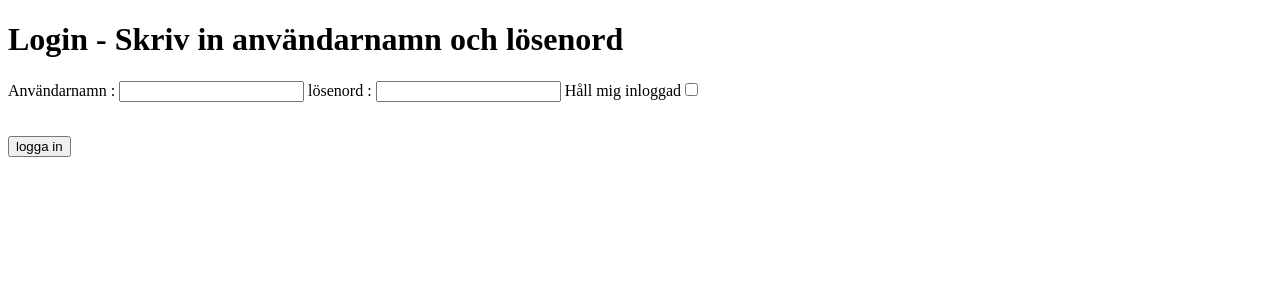
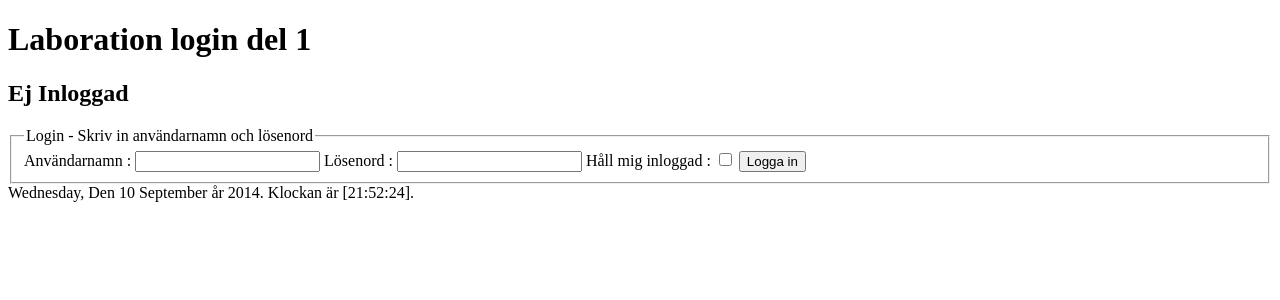
Before and after one commit to ss222yw/login-del-1, a PHP site: page / in a window 1280 px wide. Shown: the top 300 px of the page. Run offline with PHP 8.4, Linux system fonts and the light colour scheme.

Commit message:
dagens datum o tid visas på svenska!

```diff
--- a/PHP/index.php
+++ b/PHP/index.php
@@ -13,10 +13,15 @@ require_once("src/controller/login.php");
 
  $lgc -> getUsrInfo();
 
+$showMsg = $lgc -> showLoginMsg();
  //$lgc -> getPass();
 
 // $lgc -> getUsr();
 
+
  $view->echoHTML($htmlBody);
+ setlocale(LC_ALL, 'swedish');
+    echo ucwords(strftime('%A, den %d %B år %Y. Klockan är [%H:%M:%S].', time()));
+ //$view -> echoHTML($showMsg);
 
 ?>
--- a/PHP/session.php
+++ b/PHP/session.php
@@ -1,11 +1,34 @@
 <?php
 
+class session{
+
+private $user;
+
+	public function __construct(){
+		session_start();
+	}
+
+	public function login(){
 
 
+	}
 
-//public function __construct(){
-//	session_start();
-//}
+	public function logout(){
+
+		//session_unset();
+
+	}
+
+	public function isUserLoggedin(){
+		if (isset($_SESSION['name'])) {
+			# code...
+
+			return true;
+		}
+		return false;
+
+	}
+}
 
 
 ?>
--- a/PHP/src/model/loginModel.php
+++ b/PHP/src/model/loginModel.php
@@ -42,7 +42,7 @@ public function checkInput($user, $pass){
 //var_dump($user);
 	if ($user  == $this -> username && $pass == $this -> password) {
 		# code...
-		echo "hej";
+		//echo "string";
 
 		return true;
 	}
--- a/PHP/src/view/loginView.php
+++ b/PHP/src/view/loginView.php
@@ -7,17 +7,15 @@ private $loginModel;
 
 	public function showLoginView (){
 
-		$htmlBody = '<form action="" method="POST" >
-<h1>Login - Skriv in användarnamn och lösenord</h1>
-<p>
+		$htmlBody = '<h1>Laboration login del 1</h1><h2>Ej Inloggad</h2><form action="" method="POST" >
+		<fieldset>
+<legend>Login - Skriv in användarnamn och lösenord</legend>
 <label>Användarnamn : </label> <input type="text" name="name" maxlength="10"/>
-<label>lösenord : </label><input type="password" name="password" maxlength="10"/>
-<label>Håll mig inloggad</label><input type="checkbox" name="Auto"/>
-<br/>
-<br/>
-</p>
-<input type="submit" name="submit" value="logga in"/>
-</form>';
+<label>Lösenord : </label><input type="password" name="password" maxlength="10"/>
+<label>Håll mig inloggad : </label><input type="checkbox" name="Auto"/>
+<input type="submit" name="submit" value="Logga in"/>
+</fieldset>
+</form>' ;
 
     return $htmlBody;
 	}
@@ -77,6 +75,4 @@ public function getUsrName(){
 
 }
 
-
-
 ?>
--- a/PHP/src/view/msg.php
+++ b/PHP/src/view/msg.php
@@ -19,10 +19,10 @@ class msg{
  }
 
  public function didUsrPressLogout(){
- 	if (isset($_GET['logout'])) {
+ 	//if (isset($_GET['logout'])) {
  		# code...
- 		return true;
- 	}
- 	return false;
+ 	//	return true;
+ 	//}
+ 	//return false;
  }
 }
```
